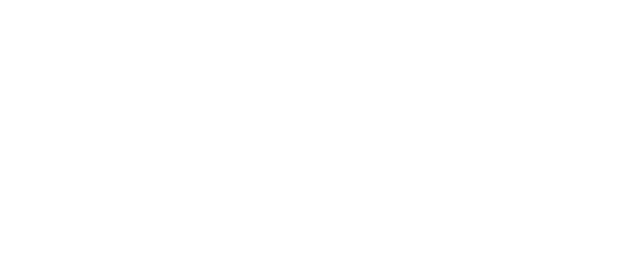
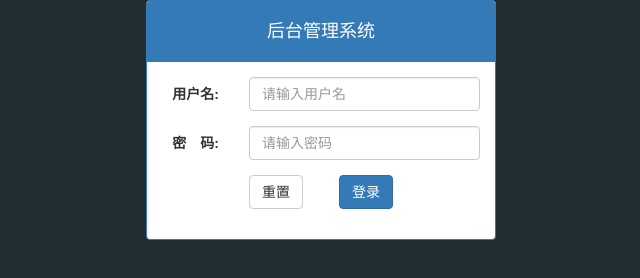
Before and after one commit to huayill/my-letao, a website: page public/back/login.html in a window 1280 px wide. Shown: the whole page, without its empty margins (319-959 px from the left). Drawn offline with Linux system fonts and the light colour scheme.

Commit message:
登录静态页面

```diff
--- a/public/back/css/common.css
+++ b/public/back/css/common.css
@@ -0,0 +1,9 @@
+.body_bg {
+    background:#222D32;
+}
+.panel-title {
+    height:40px;
+    line-height: 40px;
+    text-align: center;
+    font-size: 18px;
+}
--- a/public/back/login.html
+++ b/public/back/login.html
@@ -1,17 +1,50 @@
 <!DOCTYPE html>
 <html lang="en">
+
 <head>
     <meta charset="UTF-8">
     <meta name="viewport" content="width=device-width, initial-scale=1.0">
     <meta http-equiv="X-UA-Compatible" content="ie=edge">
     <title>乐淘</title>
     <link rel="stylesheet" href="./lib/bootstrap/css/bootstrap.css">
+    <link rel="stylesheet" href="./css/common.css">
 </head>
-<body>
+
+<body class="body_bg">
     <div class="container">
+        <div class="col-lg-4 col-lg-offset-4">
+            <div class="panel panel-primary">
+                <div class="panel-heading">
+                    <h3 class="panel-title">后台管理系统</h3>
+                </div>
+                <div class="panel-body">
+                    <form class="form-horizontal">
+                        <div class="form-group">
+                            <label for="inputEmail3" class="col-sm-3 control-label">用户名:</label>
+                            <div class="col-sm-9">
+                                <input type="text" class="form-control" id="inputEmail3" placeholder="请输入用户名">
+                            </div>
+                        </div>
+                        <div class="form-group">
+                            <label for="inputPassword3" class="col-sm-3 control-label">密　码:</label>
+                            <div class="col-sm-9">
+                                <input type="password" class="form-control" id="inputPassword3" placeholder="请输入密码">
+                            </div>
+                        </div>
+                        <div class="form-group">
+                            <div class="col-sm-offset-3 col-sm-6">
+                                <button type="submit" class="btn btn-default pull-left">重置</button>
+                                <button type="submit" class="btn btn-primary pull-right">登录</button>
+                            </div>
+                        </div>
+                    </form>
+                </div>
+            </div>
 
+        </div>
     </div>
-<script src="./lib/jquery/jquery.min.js"></script>
-<script src="./lib/bootstrap/js/bootstrap.min.js"></script>
+    <script src="./lib/jquery/jquery.min.js"></script>
+    <script src="./lib/bootstrap/js/bootstrap.min.js"></script>
 </body>
+
 </html>
```
